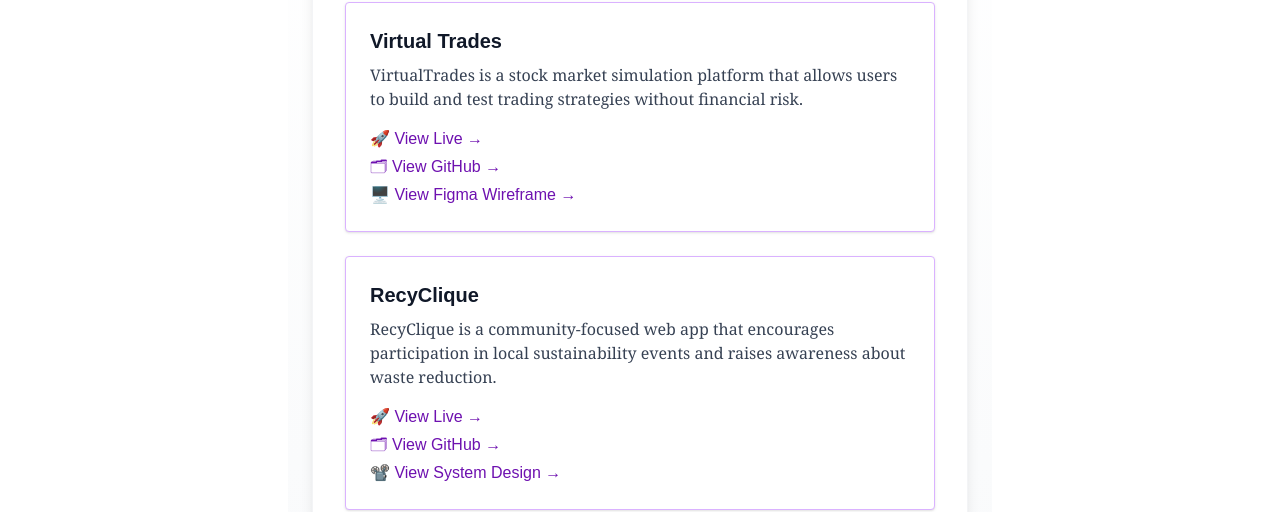
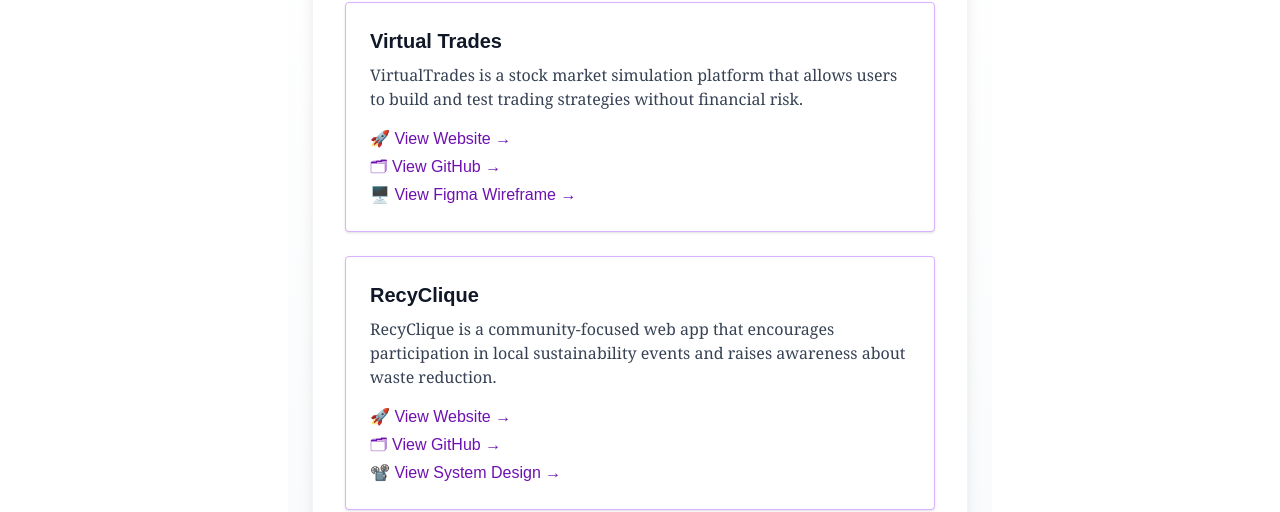
Before and after one commit to magdalenamaygero/my-portfolio, a Next.js app: page /projects in a window 1280 px wide. Shown: the part 296-808 px from the top of the page. Built offline with nearby package versions, Linux system fonts and the light colour scheme.

Commit message:
edited email

```diff
--- a/src/app/layout.tsx
+++ b/src/app/layout.tsx
@@ -52,7 +52,7 @@ export default function RootLayout({
           <a href="https://github.com/magdalenamaygero" className="ml-4 hover:underline" target="_blank" rel="noopener noreferrer">
             📂 GitHub
           </a>
-          <a href="mailto:youremail@example.com" className="ml-4 hover:underline">
+          <a href="mailto:magdalenamgero@gmail.com" className="ml-4 hover:underline">
             📩 Email Me
           </a>
         </footer>
--- a/src/app/projects/page.tsx
+++ b/src/app/projects/page.tsx
@@ -62,7 +62,7 @@ export default function ProjectsPage() {
                   rel="noopener noreferrer"
                   className="text-purple-800 hover:underline font-medium block"
                 >
-                  🚀 View Live →
+                  🚀 View Website →
                 </a>
                 <a
                   href={project.repo}
```
